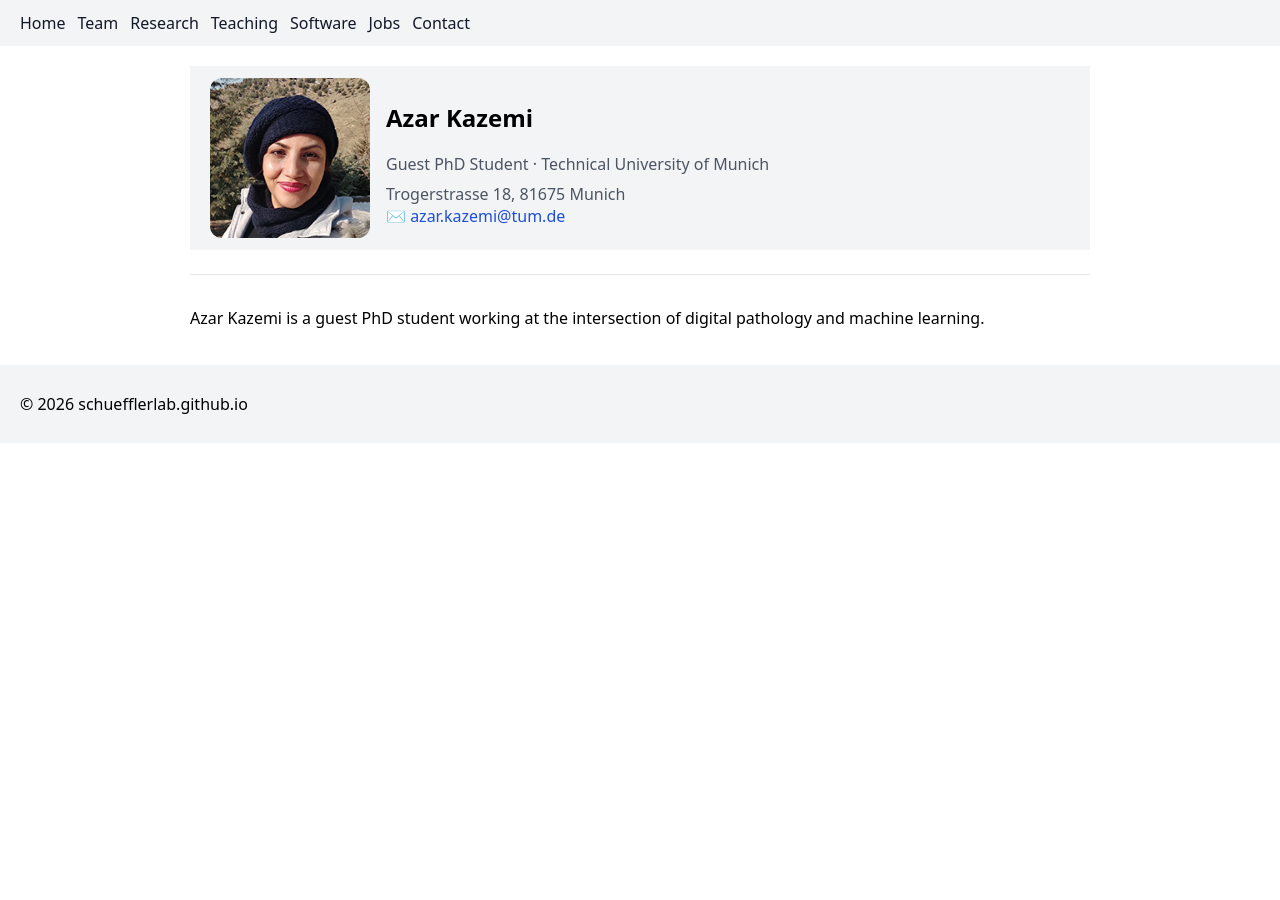
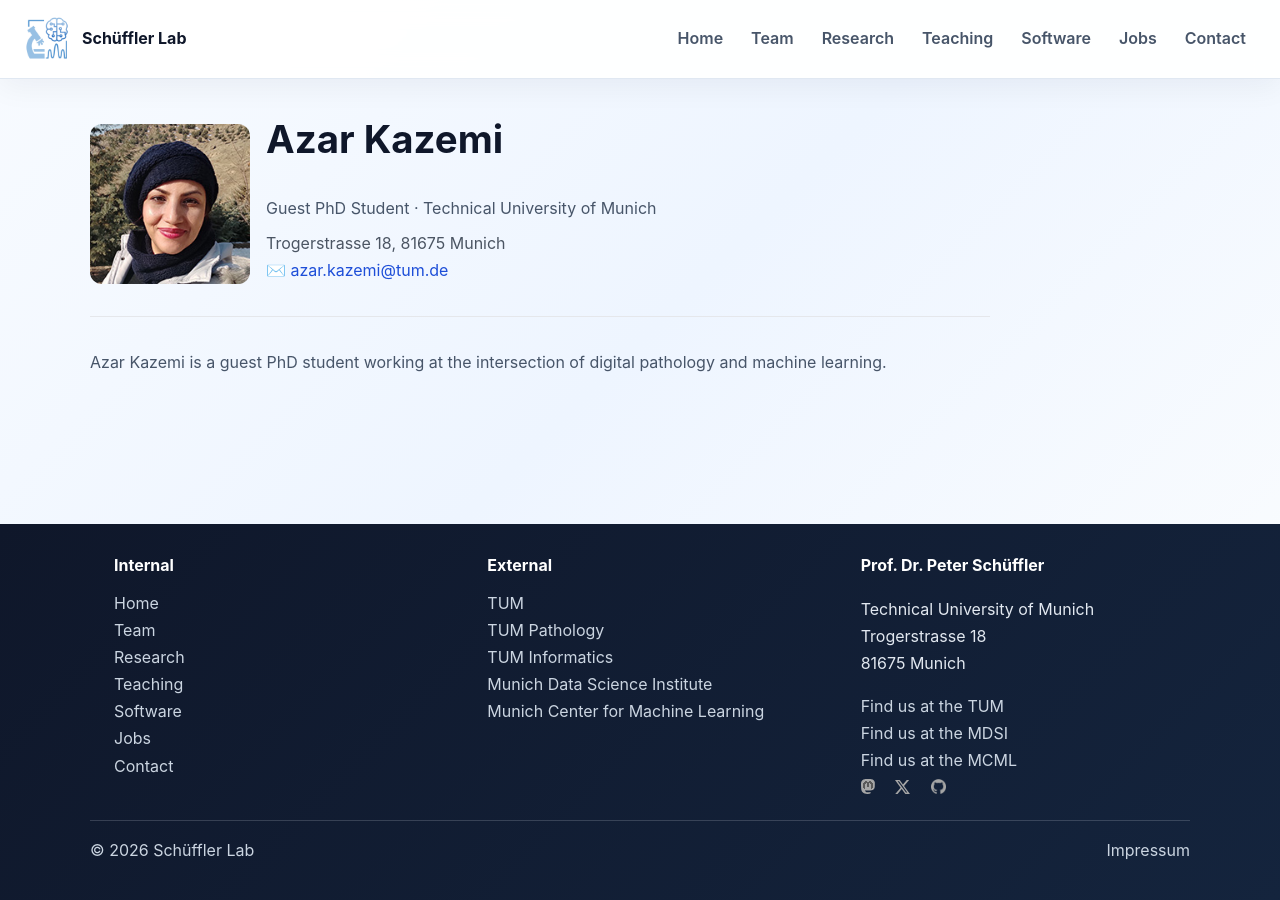
Before and after one commit to schuefflerlab/schuefflerlab.github.io, a Jekyll site: the page built from members/ak.md, in a window 1280 px wide. Built offline with Jekyll 4.4.1, drawn with Linux system fonts in a browser that asks for light colours.

Commit message:
updated layout structure

```diff
--- a/_layouts/layout.html
+++ b/_layouts/layout.html
@@ -58,34 +58,7 @@
 
     <main class="page-content">
       <div class="content-shell">
-        <div class="content-grid">
-          <div class="content-main">
-            {{ content }}
-          </div>
-          <aside class="content-sidebar">
-            <div class="info-card">
-              <img src="{{ '/assets/images/group.jpg' | relative_url }}" alt="Schüffler Lab group picture" />
-              <h2>Schüffler Lab</h2>
-              <p>Technical University of Munich</p>
-              <address>
-                Trogerstrasse 18<br />
-                81675 Munich
-              </address>
-            </div>
-            <div class="info-card">
-              <h4>Find us on&nbsp;
-                <a href="https://mastodon.social/@schuefflerlab" target="_blank"><img src="/images/logos/mastodon.svg" class="logo-small" title="Mastodon"></a>&nbsp;
-                <a href="https://x.com/schuefflerlab" target="_blank"><img src="/images/logos/X_logo_2023.svg" class="logo-small" title="X"></a>&nbsp;
-                <a href="https://github.com/schuefflerlab" target="_blank"><img src="/images/logos/github.png" class="logo-small" title="Github"></a>
-            </h4>
-              <div id="mt-container" class="mt-container">
-                <div class="mt-body" role="feed">
-                    <div class="mt-loading-spinner"></div>
-                </div>
-              </div>
-            </div>
-          </aside>
-        </div>
+        {{ content }}
       </div>
     </main>
 
--- a/_layouts/member.html
+++ b/_layouts/member.html
@@ -1,40 +1,8 @@
-<!DOCTYPE html>
-<html lang="en">
-  <head>
-    <meta charset="utf-8" />
-    <meta name="viewport" content="width=device-width,initial-scale=1" />
-    <title>{{ page.title }} | {{ site.title }}</title>
-    <style>
-      body { font-family: system-ui, -apple-system, "Segoe UI", Roboto, "Helvetica Neue", Arial; margin:0; padding:0; }
-      header, footer { background:#f3f4f6; padding:12px 20px; }
-      nav ul { list-style:none; margin:0; padding:0; display:flex; flex-wrap:wrap; gap:12px; }
-      nav a { text-decoration:none; color:#111827; }
-      main { padding:20px; max-width: 900px; margin: 0 auto; }
-      .member-header { margin-bottom: 1.5rem; display:grid; gap: 1rem; }
-      .member-card { display:flex; flex-wrap:wrap; gap: 1rem; align-items:center; }
-      .member-card img { width: 160px; max-width:100%; height:auto; border-radius: 0.75rem; object-fit: cover; }
-      .member-meta { margin: 0.5rem 0; color: #4b5563; }
-      .member-content { padding-top: 1rem; border-top: 1px solid #e5e7eb; }
-      .member-contact a { color: #1d4ed8; text-decoration:none; }
-    </style>
-  </head>
-  <body>
-    <header>
-      <nav>
-        <ul>
-          <li><a href="{{ '/' | relative_url }}">Home</a></li>
-          <li><a href="{{ '/team' | relative_url }}">Team</a></li>
-          <li><a href="{{ '/research' | relative_url }}">Research</a></li>
-          <li><a href="{{ '/teaching' | relative_url }}">Teaching</a></li>
-          <li><a href="{{ '/software' | relative_url }}">Software</a></li>
-          <li><a href="{{ '/jobs' | relative_url }}">Jobs</a></li>
-          <li><a href="{{ '/contact' | relative_url }}">Contact</a></li>
-        </ul>
-      </nav>
-    </header>
+---
+layout: layout
+---
 
-    <main>
-      <article>
+<article class="member-page">
   <header class="member-header">
     {% if page.image %}
     <div class="member-card">
@@ -64,10 +32,3 @@
     {{ content }}
   </section>
 </article>
-    </main>
-
-    <footer>
-      <p>&copy; {{ site.time | date: "%Y" }} {{ site.title }}</p>
-    </footer>
-  </body>
-</html>
--- a/assets/css/layout.css
+++ b/assets/css/layout.css
@@ -97,6 +97,59 @@ a:hover {
 .content-shell {
   max-width: 1100px;
   margin: 0 auto;
+}
+
+.app-page,
+.member-page {
+  max-width: 900px;
+}
+
+.app-header,
+.member-header {
+  margin-bottom: 1.5rem;
+  display: grid;
+  gap: 1rem;
+}
+
+.app-card,
+.member-card {
+  display: flex;
+  flex-wrap: wrap;
+  gap: 1rem;
+  align-items: center;
+}
+
+.app-image {
+  width: 220px;
+  max-width: 100%;
+  border-radius: 0.75rem;
+  object-fit: cover;
+}
+
+.member-card img {
+  width: 160px;
+  max-width: 100%;
+  height: auto;
+  border-radius: 0.75rem;
+  object-fit: cover;
+}
+
+.app-meta,
+.member-meta {
+  color: #4b5563;
+  margin: 0.5rem 0;
+}
+
+.app-links a,
+.member-contact a {
+  color: #1d4ed8;
+  text-decoration: none;
+}
+
+.app-description,
+.member-content {
+  padding-top: 1rem;
+  border-top: 1px solid #e5e7eb;
 }
 
 .content-grid {
--- a/index.html
+++ b/index.html
@@ -1,5 +1,5 @@
 ---
-layout: layout
+layout: sidebar
 title: Schueffler Lab
 ---
 
```
Also changed, not shown: _layouts/app.html (+5 -43 lines), _layouts/sidebar.html (added, +32 -0 lines), contact.md (+1 -1 lines). Lines whose indentation alone changed are shown as unchanged.
